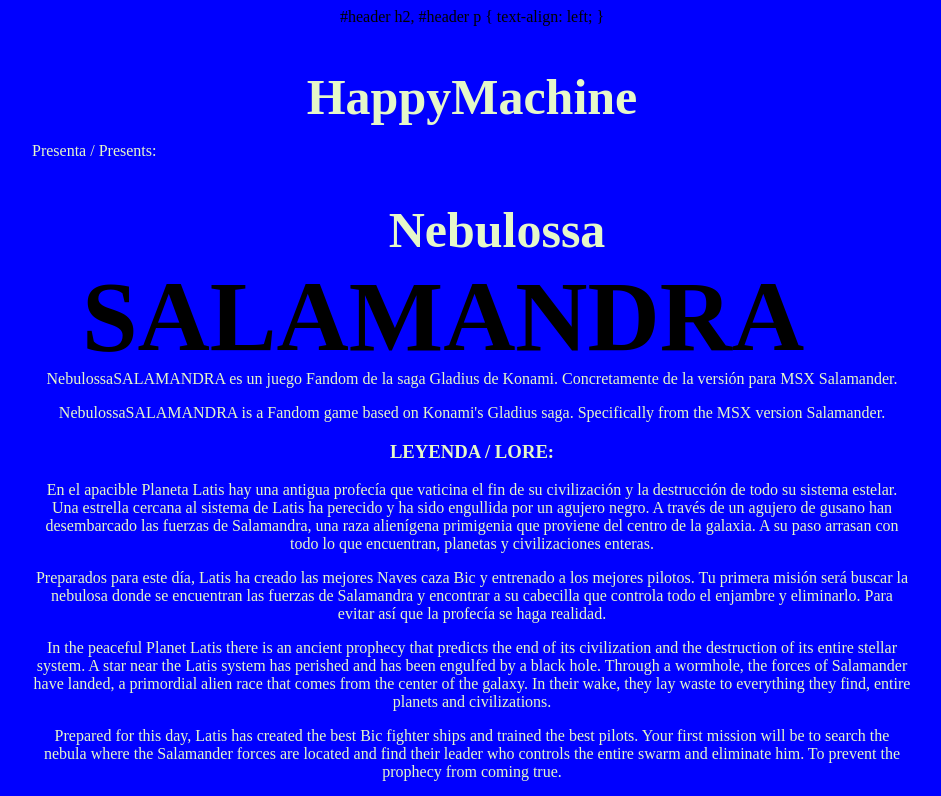
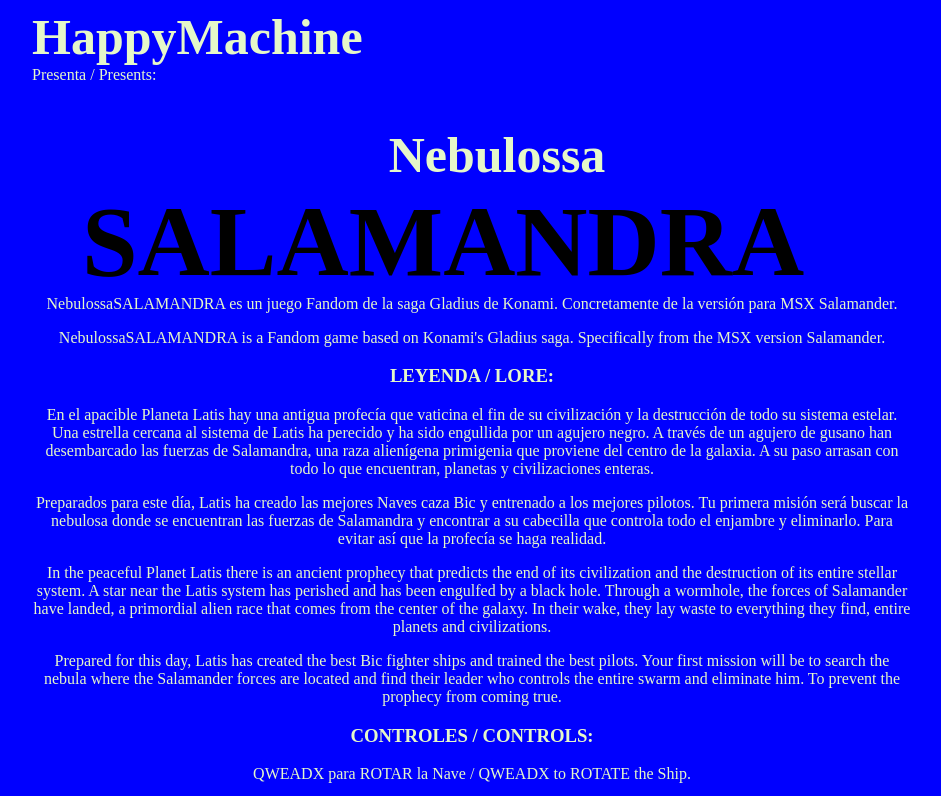
Before and after one commit to CarlosVaMoreno/HappyMachine.Games, a plain HTML site: page index.html in a window 1280 px wide. Shown: the top 796 px of the page, without its empty margins (168-1109 px from the left). Drawn offline with Linux system fonts and the light colour scheme.

Commit message:
Update index.html

```diff
--- a/index.html
+++ b/index.html
@@ -42,13 +42,15 @@
       margin-top: 0; /* Eliminar margen superior */
       margin-left: 0; /* Eliminar margen izquierdo */
     }
+    #header h2,
+    #header p {
+      text-align: left; /* Alinear al texto a la izquierda */
+      margin: 0; /* Eliminar márgenes */
+    }
   </style>
 </head>
 <body>
-  #header h2,
-#header p {
-  text-align: left;
-}
+
   <div id="header">
     <h2>HappyMachine</h2>
     <p>Presenta / Presents:</p>
```
